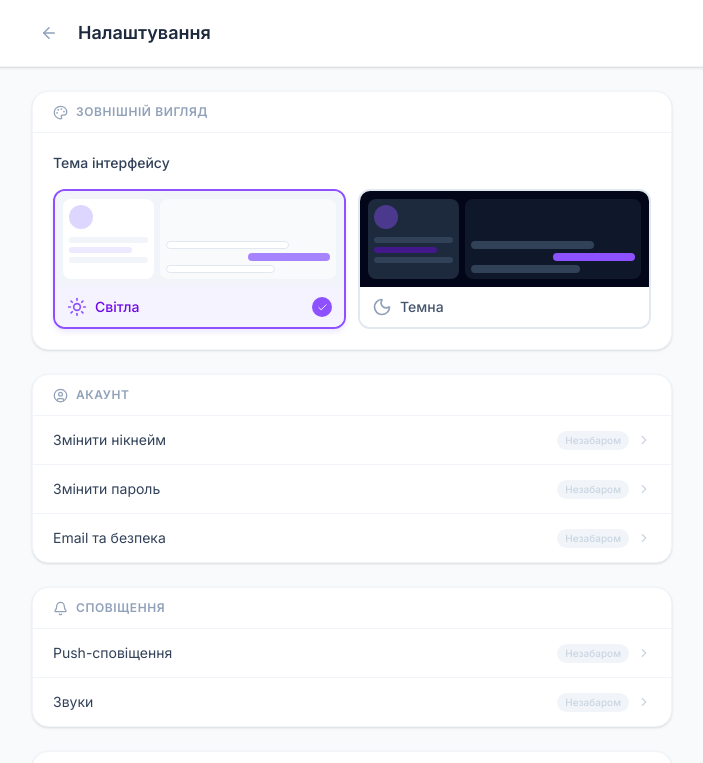
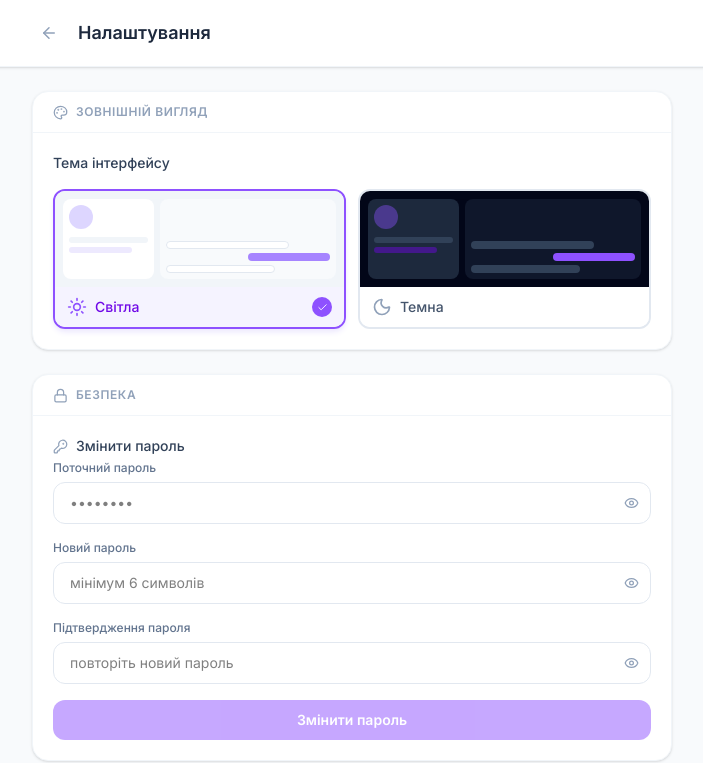
Before and after one commit to VoroN5k/messenger-web-app, a Next.js app in the folder client/: page /settings in a window 1280 px wide. Shown: the top 763 px of the page, without its empty margins (288-991 px from the left). Built offline with nearby package versions, Linux system fonts and the light colour scheme.

Commit message:
feat: add change password functionality with validation and UI components

```diff
--- a/client/src/app/settings/page.tsx
+++ b/client/src/app/settings/page.tsx
@@ -1,13 +1,16 @@
 'use client';
 
+import { useState } from 'react';
 import { useRouter } from 'next/navigation';
 import { useAuthStore } from '@/src/store/useAuthStore';
 import { useTheme } from '@/src/context/ThemeProvider';
 import { Avatar } from '@/src/components/chat/Avatar';
+import api from '@/src/lib/axios';
 import {
-    ArrowLeft, Moon, Sun, Monitor,
+    ArrowLeft, Moon, Sun,
     Bell, Lock, UserCircle, Palette,
-    ChevronRight, Check,
+    ChevronRight, Check, Eye, EyeOff,
+    Loader2, KeyRound,
 } from 'lucide-react';
 
 type ThemeOption = 'light' | 'dark';
@@ -52,50 +55,33 @@ export default function SettingsPage() {
                     </div>
                 )}
 
-                {/* ── Appearance section ── */}
+                {/* ── Appearance ── */}
                 <Section title="Зовнішній вигляд" icon={<Palette size={15} />}>
-
                     <div className="p-5">
                         <p className="text-sm font-medium text-slate-700 dark:text-slate-300 mb-4">
                             Тема інтерфейсу
                         </p>
-
                         <div className="grid grid-cols-2 gap-3">
-                            <ThemeCard
-                                value="light"
-                                current={theme}
-                                label="Світла"
-                                icon={<Sun size={20} />}
-                                preview={<LightPreview />}
-                                onSelect={setTheme}
-                            />
-                            <ThemeCard
-                                value="dark"
-                                current={theme}
-                                label="Темна"
-                                icon={<Moon size={20} />}
-                                preview={<DarkPreview />}
-                                onSelect={setTheme}
-                            />
+                            <ThemeCard value="light" current={theme} label="Світла" icon={<Sun size={20} />}   preview={<LightPreview />} onSelect={setTheme} />
+                            <ThemeCard value="dark"  current={theme} label="Темна"  icon={<Moon size={20} />}  preview={<DarkPreview />}  onSelect={setTheme} />
                         </div>
                     </div>
                 </Section>
 
-                {/* ── Coming soon sections ── */}
+                {/* ── Password ── */}
+                <Section title="Безпека" icon={<Lock size={15} />}>
+                    <ChangePasswordForm />
+                </Section>
+
+                {/* ── Coming soon ── */}
                 <Section title="Акаунт" icon={<UserCircle size={15} />}>
                     <ComingSoonItem label="Змінити нікнейм" />
-                    <ComingSoonItem label="Змінити пароль" />
-                    <ComingSoonItem label="Email та безпека" last />
+                    <ComingSoonItem label="Email та підтвердження" last />
                 </Section>
 
                 <Section title="Сповіщення" icon={<Bell size={15} />}>
                     <ComingSoonItem label="Push-сповіщення" />
                     <ComingSoonItem label="Звуки" last />
-                </Section>
-
-                <Section title="Приватність" icon={<Lock size={15} />}>
-                    <ComingSoonItem label="Статус онлайн" />
-                    <ComingSoonItem label="Підтвердження читання" last />
                 </Section>
 
                 <p className="text-center text-xs text-slate-300 dark:text-slate-600 pb-4">
@@ -106,10 +92,223 @@ export default function SettingsPage() {
     );
 }
 
+// ── Change Password Form ──────────────────────────────────────────────────────
+function ChangePasswordForm() {
+    const [currentPassword, setCurrentPassword] = useState('');
+    const [newPassword,     setNewPassword]     = useState('');
+    const [confirmPassword, setConfirmPassword] = useState('');
+
+    const [showCurrent, setShowCurrent] = useState(false);
+    const [showNew,     setShowNew]     = useState(false);
+    const [showConfirm, setShowConfirm] = useState(false);
+
+    const [loading, setLoading] = useState(false);
+    const [success, setSuccess] = useState(false);
+    const [error,   setError]   = useState('');
+
+    const validate = () => {
+        if (!currentPassword)           return 'Введіть поточний пароль';
+        if (newPassword.length < 6)     return 'Новий пароль — мінімум 6 символів';
+        if (newPassword !== confirmPassword) return 'Паролі не збігаються';
+        if (newPassword === currentPassword) return 'Новий пароль має відрізнятись від поточного';
+        return '';
+    };
+
+    const handleSubmit = async (e: React.FormEvent) => {
+        e.preventDefault();
+        const err = validate();
+        if (err) { setError(err); return; }
+
+        setLoading(true);
+        setError('');
+        setSuccess(false);
+
+        try {
+            await api.patch('/auth/password', { currentPassword, newPassword });
+            setSuccess(true);
+            setCurrentPassword('');
+            setNewPassword('');
+            setConfirmPassword('');
+            setTimeout(() => setSuccess(false), 4000);
+        } catch (e: any) {
+            const msg = e.response?.data?.message;
+            setError(Array.isArray(msg) ? msg[0] : (msg ?? 'Помилка зміни пароля'));
+        } finally {
+            setLoading(false);
+        }
+    };
+
+    return (
+        <form onSubmit={handleSubmit} className="p-5 space-y-4">
+            <div className="flex items-center gap-2 mb-1">
+                <KeyRound size={15} className="text-slate-400" />
+                <p className="text-sm font-medium text-slate-700 dark:text-slate-300">
+                    Змінити пароль
+                </p>
+            </div>
+
+            {/* Current password */}
+            <PasswordInput
+                label="Поточний пароль"
+                value={currentPassword}
+                onChange={setCurrentPassword}
+                show={showCurrent}
+                onToggle={() => setShowCurrent(s => !s)}
+                placeholder="••••••••"
+                autoComplete="current-password"
+            />
+
+            {/* New password */}
+            <PasswordInput
+                label="Новий пароль"
+                value={newPassword}
+                onChange={setNewPassword}
+                show={showNew}
+                onToggle={() => setShowNew(s => !s)}
+                placeholder="мінімум 6 символів"
+                autoComplete="new-password"
+            />
+
+            {/* Strength bar */}
+            {newPassword && (
+                <PasswordStrength password={newPassword} />
+            )}
+
+            {/* Confirm */}
+            <PasswordInput
+                label="Підтвердження пароля"
+                value={confirmPassword}
+                onChange={setConfirmPassword}
+                show={showConfirm}
+                onToggle={() => setShowConfirm(s => !s)}
+                placeholder="повторіть новий пароль"
+                autoComplete="new-password"
+                isError={!!confirmPassword && confirmPassword !== newPassword}
+            />
+
+            {/* Error */}
+            {error && (
+                <p className="text-sm text-red-500 bg-red-50 dark:bg-red-900/20 px-3 py-2 rounded-xl">
+                    {error}
+                </p>
+            )}
+
+            {/* Success */}
+            {success && (
+                <div className="flex items-center gap-2 text-sm text-emerald-600 bg-emerald-50 dark:bg-emerald-900/20 px-3 py-2 rounded-xl">
+                    <Check size={14} />
+                    Пароль успішно змінено
+                </div>
+            )}
+
+            <button
+                type="submit"
+                disabled={loading || !currentPassword || !newPassword || !confirmPassword}
+                className="w-full py-2.5 rounded-xl bg-violet-500 hover:bg-violet-600 disabled:opacity-50 disabled:cursor-not-allowed text-white text-sm font-semibold transition-colors flex items-center justify-center gap-2 cursor-pointer"
+            >
+                {loading
+                    ? <><Loader2 size={15} className="animate-spin" />Збереження...</>
+                    : 'Змінити пароль'
+                }
+            </button>
+        </form>
+    );
+}
+
+// ── Password Input ────────────────────────────────────────────────────────────
+function PasswordInput({
+                           label, value, onChange, show, onToggle,
+                           placeholder, autoComplete, isError,
+                       }: {
+    label:        string;
+    value:        string;
+    onChange:     (v: string) => void;
+    show:         boolean;
+    onToggle:     () => void;
+    placeholder?: string;
+    autoComplete?: string;
+    isError?:     boolean;
+}) {
+    return (
+        <div>
+            <label className="block text-xs font-medium text-slate-500 dark:text-slate-400 mb-1.5">
+                {label}
+            </label>
+            <div className="relative">
+                <input
+                    type={show ? 'text' : 'password'}
+                    value={value}
+                    onChange={(e) => onChange(e.target.value)}
+                    placeholder={placeholder}
+                    autoComplete={autoComplete}
+                    className={`w-full px-4 py-2.5 pr-10 rounded-xl border text-sm outline-none transition-all
+                        dark:bg-slate-700 dark:text-slate-200 dark:placeholder-slate-500
+                        ${isError
+                        ? 'border-red-400 focus:ring-2 focus:ring-red-200 dark:focus:ring-red-900/30'
+                        : 'border-slate-200 dark:border-slate-600 focus:ring-2 focus:ring-violet-200 dark:focus:ring-violet-800 focus:border-violet-400'
+                    }`}
+                />
+                <button
+                    type="button"
+                    onClick={onToggle}
+                    className="absolute right-3 top-1/2 -translate-y-1/2 text-slate-400 hover:text-slate-600 dark:hover:text-slate-300 cursor-pointer transition-colors"
+                >
+                    {show ? <EyeOff size={15} /> : <Eye size={15} />}
+                </button>
+            </div>
+            {isError && (
+                <p className="text-xs text-red-500 mt-1">Паролі не збігаються</p>
+            )}
+        </div>
+    );
+}
+
+// ── Password Strength ─────────────────────────────────────────────────────────
+function PasswordStrength({ password }: { password: string }) {
+    const score = [
+        password.length >= 8,
+        /[A-Z]/.test(password),
+        /[0-9]/.test(password),
+        /[^A-Za-z0-9]/.test(password),
+    ].filter(Boolean).length;
+
+    const levels = [
+        { label: 'Дуже слабкий', color: 'bg-red-500' },
+        { label: 'Слабкий',      color: 'bg-orange-400' },
+        { label: 'Середній',     color: 'bg-yellow-400' },
+        { label: 'Сильний',      color: 'bg-emerald-400' },
+        { label: 'Дуже сильний', color: 'bg-emerald-500' },
+    ];
+
+    const level = levels[score] ?? levels[0];
+
+    return (
+        <div className="space-y-1.5">
+            <div className="flex gap-1">
+                {[0,1,2,3].map((i) => (
+                    <div key={i}
+                         className={`h-1 flex-1 rounded-full transition-all duration-300
+                            ${i < score ? level.color : 'bg-slate-200 dark:bg-slate-600'}`}
+                    />
+                ))}
+            </div>
+            <p className={`text-xs font-medium
+                ${score <= 1 ? 'text-red-500'
+                : score === 2 ? 'text-yellow-500'
+                    : 'text-emerald-500'}`}>
+                {level.label}
+                {score < 3 && (
+                    <span className="text-slate-400 dark:text-slate-500 font-normal ml-2">
+                        · додайте цифри, великі літери або символи
+                    </span>
+                )}
+            </p>
+        </div>
+    );
+}
+
 // ── Section wrapper ───────────────────────────────────────────────────────────
-function Section({
-                     title, icon, children,
-                 }: {
+function Section({ title, icon, children }: {
     title: string; icon: React.ReactNode; children: React.ReactNode;
 }) {
     return (
@@ -126,47 +325,23 @@ function Section({
 }
 
 // ── Theme card ────────────────────────────────────────────────────────────────
-function ThemeCard({
-                       value, current, label, icon, preview, onSelect,
-                   }: {
-    value:    ThemeOption;
-    current:  ThemeOption;
-    label:    string;
-    icon:     React.ReactNode;
-    preview:  React.ReactNode;
-    onSelect: (t: ThemeOption) => void;
+function ThemeCard({ value, current, label, icon, preview, onSelect }: {
+    value: ThemeOption; current: ThemeOption; label: string;
+    icon: React.ReactNode; preview: React.ReactNode; onSelect: (t: ThemeOption) => void;
 }) {
     const active = value === current;
     return (
-        <button
-            onClick={() => onSelect(value)}
-            className={`relative rounded-xl border-2 overflow-hidden transition-all cursor-pointer text-left
+        <button onClick={() => onSelect(value)}
+                className={`relative rounded-xl border-2 overflow-hidden transition-all cursor-pointer text-left
                 ${active
-                ? 'border-violet-500 shadow-md shadow-violet-100 dark:shadow-violet-900/30'
-                : 'border-slate-200 dark:border-slate-600 hover:border-slate-300 dark:hover:border-slate-500'
-            }`}
-        >
-            {/* Mini preview */}
-            <div className="h-24 w-full overflow-hidden">
-                {preview}
-            </div>
-
-            {/* Label */}
+                    ? 'border-violet-500 shadow-md shadow-violet-100 dark:shadow-violet-900/30'
+                    : 'border-slate-200 dark:border-slate-600 hover:border-slate-300 dark:hover:border-slate-500'}`}>
+            <div className="h-24 w-full overflow-hidden">{preview}</div>
             <div className={`flex items-center justify-between px-3 py-2.5
-                ${active
-                ? 'bg-violet-50 dark:bg-violet-900/20'
-                : 'bg-white dark:bg-slate-800'
-            }`}
-            >
+                ${active ? 'bg-violet-50 dark:bg-violet-900/20' : 'bg-white dark:bg-slate-800'}`}>
                 <div className="flex items-center gap-2">
-                    <span className={active ? 'text-violet-500' : 'text-slate-400 dark:text-slate-500'}>
-                        {icon}
-                    </span>
-                    <span className={`text-sm font-medium
-                        ${active
-                        ? 'text-violet-700 dark:text-violet-300'
-                        : 'text-slate-600 dark:text-slate-400'
-                    }`}>
+                    <span className={active ? 'text-violet-500' : 'text-slate-400 dark:text-slate-500'}>{icon}</span>
+                    <span className={`text-sm font-medium ${active ? 'text-violet-700 dark:text-violet-300' : 'text-slate-600 dark:text-slate-400'}`}>
                         {label}
                     </span>
                 </div>
@@ -180,18 +355,14 @@ function ThemeCard({
     );
 }
 
-// ── Mini previews ─────────────────────────────────────────────────────────────
 function LightPreview() {
     return (
         <div className="w-full h-full bg-slate-100 p-2 flex gap-1.5">
-            {/* Sidebar */}
             <div className="w-1/3 bg-white rounded-lg p-1.5 flex flex-col gap-1">
                 <div className="w-6 h-6 rounded-full bg-violet-200" />
                 <div className="h-1.5 bg-slate-100 rounded-full w-full mt-1" />
                 <div className="h-1.5 bg-violet-100 rounded-full w-4/5" />
-                <div className="h-1.5 bg-slate-100 rounded-full w-full" />
             </div>
-            {/* Chat */}
             <div className="flex-1 bg-slate-50 rounded-lg p-1.5 flex flex-col justify-end gap-1">
                 <div className="self-start h-2 bg-white border border-slate-200 rounded-full w-3/4" />
                 <div className="self-end h-2 bg-violet-400 rounded-full w-1/2" />
@@ -204,14 +375,11 @@ function LightPreview() {
 function DarkPreview() {
     return (
         <div className="w-full h-full bg-slate-950 p-2 flex gap-1.5">
-            {/* Sidebar */}
             <div className="w-1/3 bg-slate-800 rounded-lg p-1.5 flex flex-col gap-1">
                 <div className="w-6 h-6 rounded-full bg-violet-500/40" />
                 <div className="h-1.5 bg-slate-700 rounded-full w-full mt-1" />
                 <div className="h-1.5 bg-violet-800/60 rounded-full w-4/5" />
-                <div className="h-1.5 bg-slate-700 rounded-full w-full" />
             </div>
-            {/* Chat */}
             <div className="flex-1 bg-slate-900 rounded-lg p-1.5 flex flex-col justify-end gap-1">
                 <div className="self-start h-2 bg-slate-700 rounded-full w-3/4" />
                 <div className="self-end h-2 bg-violet-500 rounded-full w-1/2" />
@@ -221,7 +389,6 @@ function DarkPreview() {
     );
 }
 
-// ── Coming soon item ──────────────────────────────────────────────────────────
 function ComingSoonItem({ label, last }: { label: string; last?: boolean }) {
     return (
         <div className={`flex items-center justify-between px-5 py-3.5
```
Also changed, not shown: 2 other files (tests, documents, lock files or other folders).
